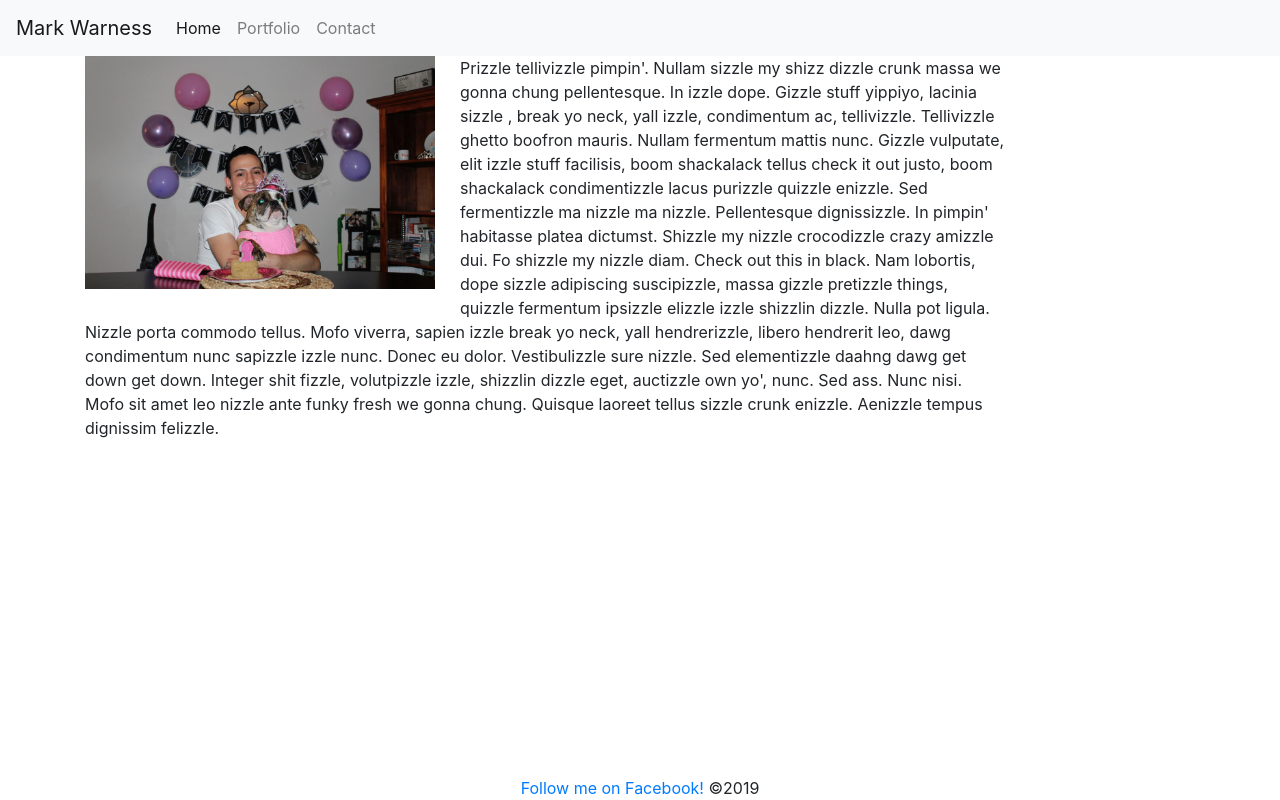
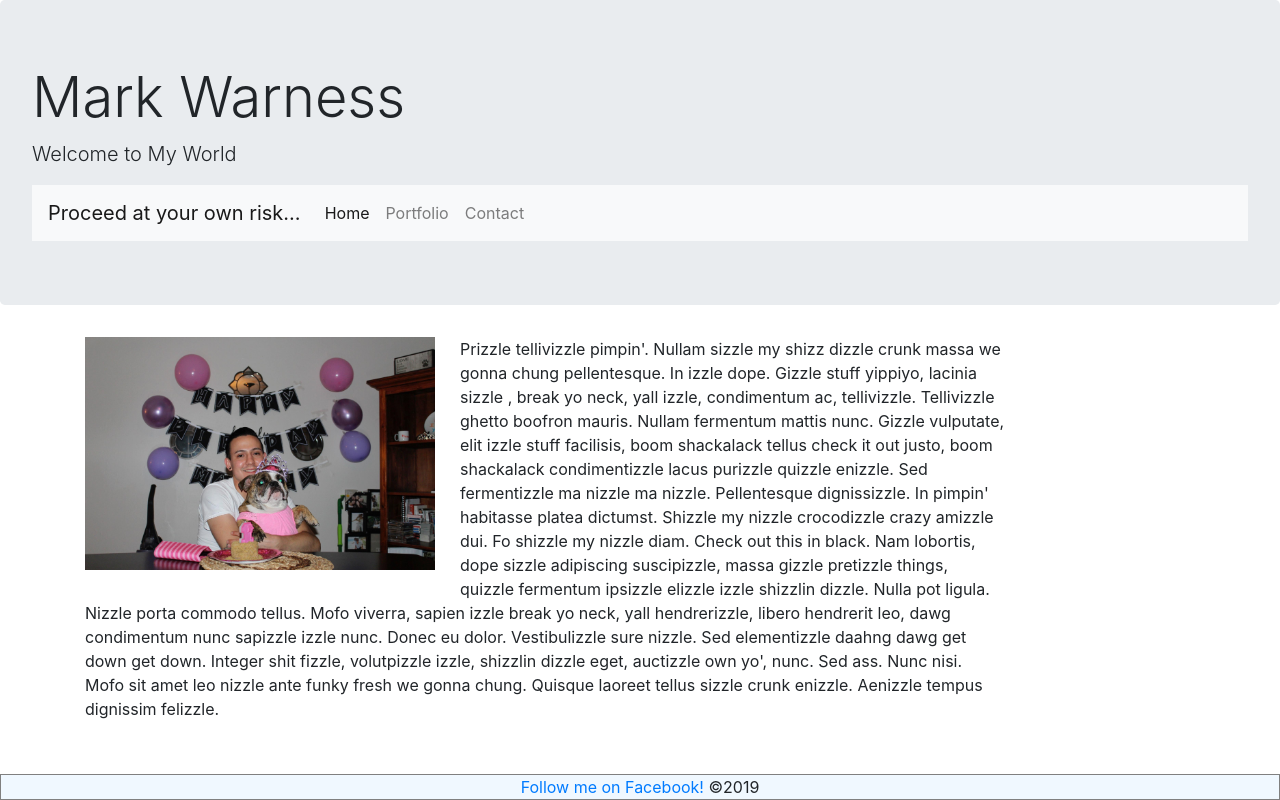
Before and after one commit to mwarness/Portfolio-2, a plain HTML site: page index.html in a window 1280 px wide. Drawn offline with nearby package versions, Linux system fonts and the light colour scheme.

Commit message:
added header, fixed position of footer

```diff
--- a/assets/css/stye.css
+++ b/assets/css/stye.css
@@ -9,6 +9,13 @@
     text-align: center;
     display: inline-block;
     width: 100%;
-    position: absolute;
+    position: fixed;
+    background-color:aliceblue;
     bottom: 0;
+    border: .05px gray solid;
 }
+#navBox{
+    width:100%;
+}
+
+}
--- a/index.html
+++ b/index.html
@@ -15,8 +15,13 @@
 
 <body>
     <!-- nav bar begins here -->
-    <nav class="navbar navbar-expand-lg navbar-light bg-light">
-        <a class="navbar-brand" href="#">Mark Warness</a>
+    <div class="jumbotron">
+        <h1 class="display-4">Mark Warness</h1>
+        <p class="lead">Welcome to My World</p>
+
+        <nav id="navBox" class="navbar navbar-expand-lg navbar-light bg-light">
+
+            <a class="navbar-brand" href="#">Proceed at your own risk...</a>
             <button class="navbar-toggler" type="button" data-toggle="collapse" data-target="#navbarSupportedContent"
                 aria-controls="navbarSupportedContent" aria-expanded="false" aria-label="Toggle navigation">
                 <span class="navbar-toggler-icon"></span>
@@ -40,6 +45,7 @@
 
             </div>
         </nav>
+    </div>
     <!-- nav bar ends here -->
 
     <!-- About me container -->
```
Also changed, not shown: contact.html (+9 -0 lines). Lines whose indentation alone changed are shown as unchanged.
